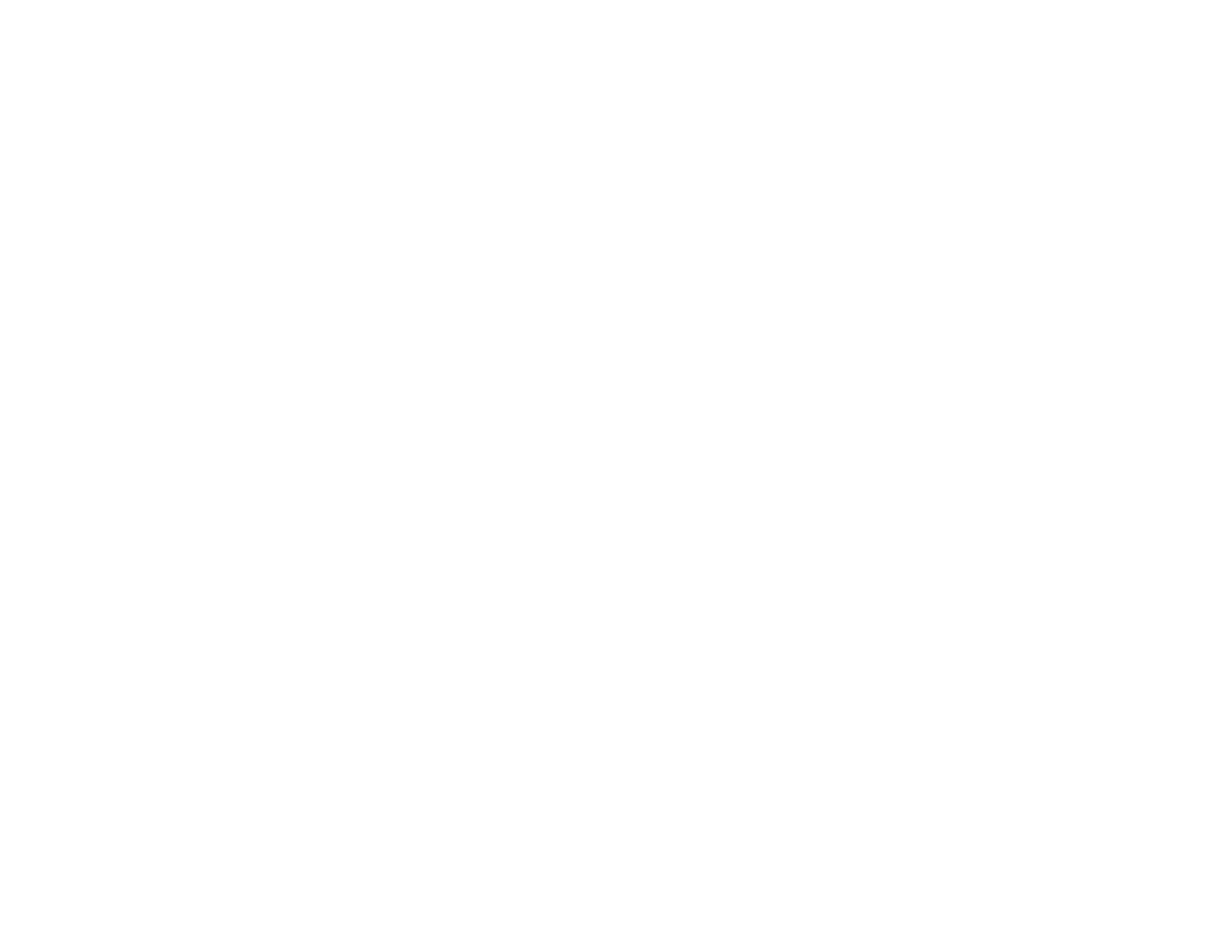
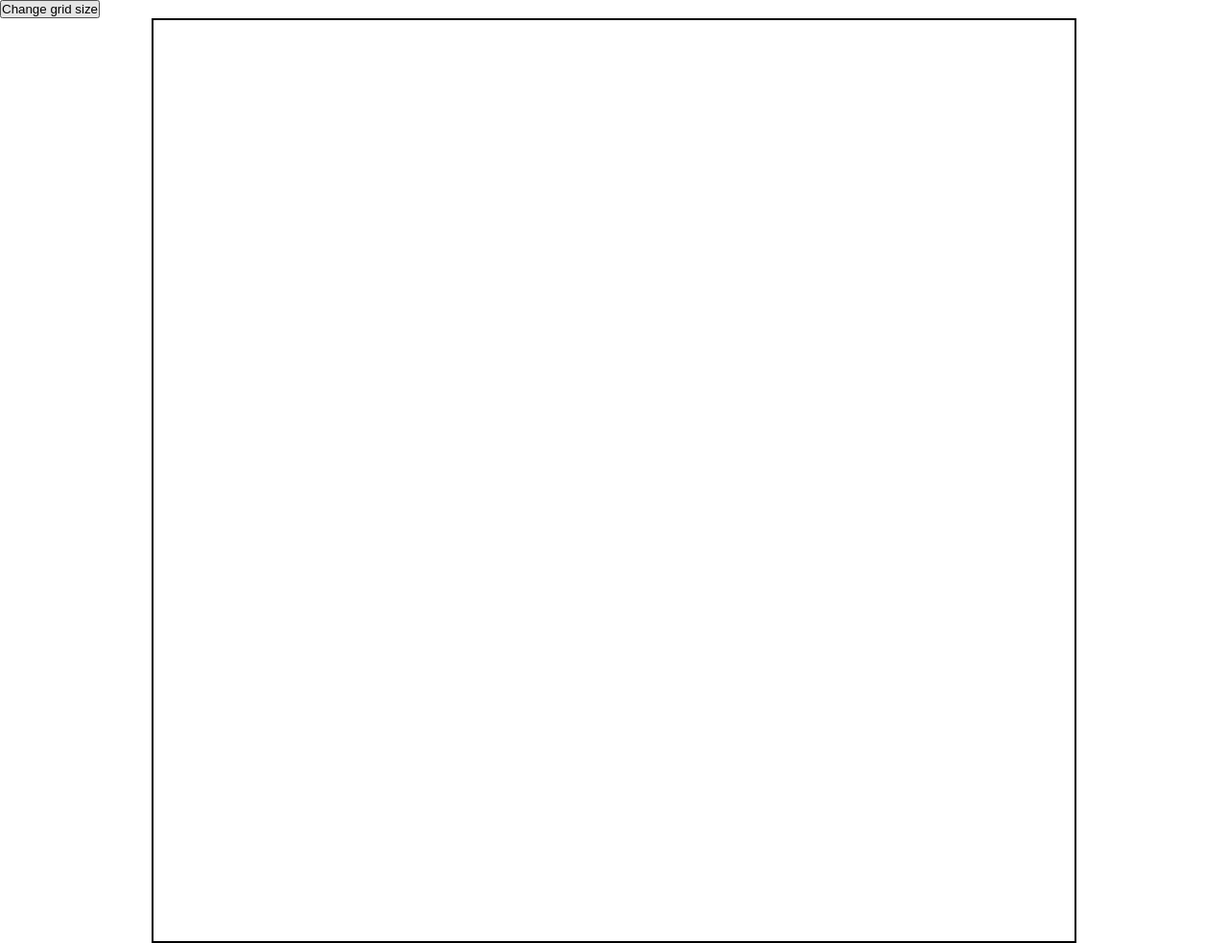
Before and after one commit to Lanerbop/etch-a-sketch, a plain HTML site: page index.html in a window 1280 px wide. Shown: the whole page at 96% size. Before the commit the page ends 800 px from the top, so only its background shows below. Drawn offline with Linux system fonts and the light colour scheme.

Commit message:
Create etch-a-sketch

```diff
--- a/index.html
+++ b/index.html
@@ -5,9 +5,13 @@
     <meta name="viewport" content="width=device-width, initial-scale=1.0">
     <title>Etch-a-Sketch</title>
     <link rel="stylesheet" href="./styles.css">
-    <script href="./script.js" defer></script>
+    <script defer src="./script.js"></script>
 </head>
 <body>
 
+    <button>Change grid size</button>
+    <div class="container">
+        <!-- grid is populated here using js -->
+    </div>
 </body>
 </html>
--- a/script.js
+++ b/script.js
@@ -1 +1,30 @@
 // Etch-a-Sketch
+const gridContainer = document.querySelector(".container");
+
+const button = document.querySelector("button");
+
+button.addEventListener("click", () => {
+    sideLength = Number(prompt("How many boxes per side?"));
+    gridContainer.innerHTML = "";
+    generateGrid(sideLength);
+});
+
+function generateGrid(sideLength = 16) {
+    let numOfBoxes = sideLength**2;
+    let width = `${Math.floor(960/sideLength)}px`;
+    let height = width;
+
+    for (let i = 0; i < numOfBoxes; i++) {
+        let box = document.createElement("div");
+        box.style.width = width;
+        box.style.height = height;
+
+        box.addEventListener("mouseover", () => {
+            box.style.backgroundColor = "blue";
+        });
+
+        gridContainer.appendChild(box);
+    }
+}
+
+generateGrid();
--- a/styles.css
+++ b/styles.css
@@ -3,5 +3,17 @@
 *::after {
     padding: 0;
     margin: 0;
-    box-sizing: border-box;
 }
+
+body {
+    height: 100vh;
+}
+
+.container {
+    width: 960px;
+    height: 960px;
+    margin: 0 auto;
+    display: flex;
+    flex-wrap: wrap;
+    border: 2px solid black;
+}
```
